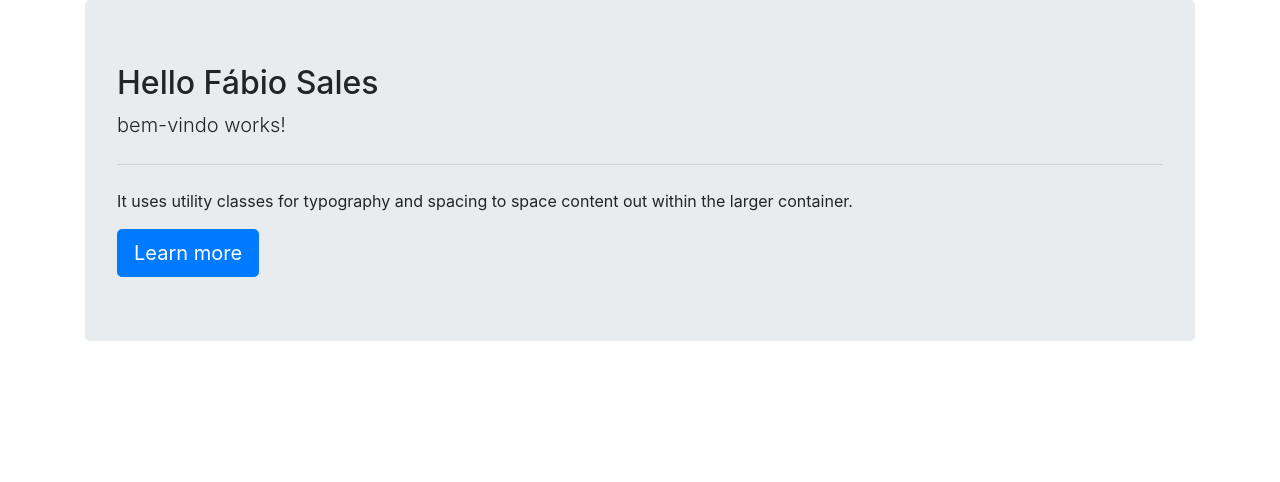
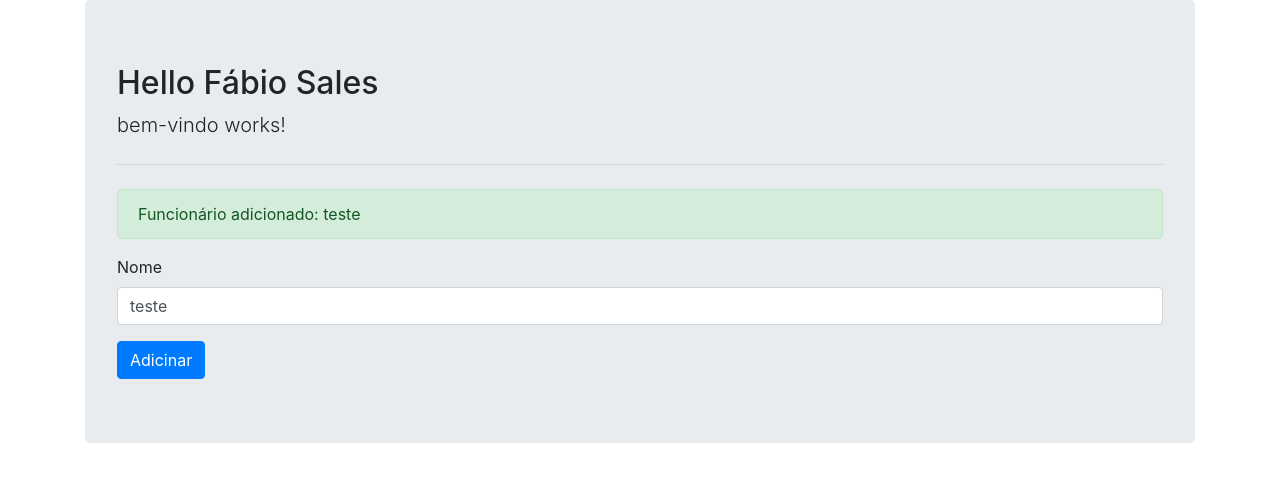
Before and after one commit to fsales/algamoney-api, an Angular app in the folder angular/projeto-teste/: page / in a window 1280 px wide. Shown: the top 482 px of the page. Built offline with nearby package versions, Linux system fonts and the light colour scheme.

Commit message:
usando event binding

```diff
--- a/angular/projeto-teste/src/app/app.component.html
+++ b/angular/projeto-teste/src/app/app.component.html
@@ -3,9 +3,23 @@
         <h1 class="display-4"><app-hello></app-hello></h1>
         <p class="lead"><app-bem-vindo></app-bem-vindo></p>
         <hr class="my-4">
-        <p>It uses utility classes for typography and spacing to space content out within the larger container.</p>
-        <a class="btn btn-primary btn-lg" href="#" role="button">Learn more</a>
+
+        <div class="alert alert-success" role="alert">
+            Funcionário adicionado: {{nome}}
+        </div>
+
+        <div class="form-group" >
+            <label>Nome</label>
+            <input type="text"
+                   class="form-control"
+                   (input)="alterarNome($event)"
+                   value="{{nome}}">
+        </div>
+        <button type="button"
+                class="btn btn-primary"
+                (click)="adicinar()">Adicinar</button>
       </div>
+
 </div>
 
 
--- a/angular/projeto-teste/src/app/app.component.ts
+++ b/angular/projeto-teste/src/app/app.component.ts
@@ -7,4 +7,14 @@ import { Component } from '@angular/core';
 })
 export class AppComponent {
   title = 'projeto-teste';
+
+  nome = 'teste';
+
+  adicinar(){
+    console.log(`Adicionando ${this.nome}`);
+  }
+
+  alterarNome(event: any){
+    this.nome = event.target.value;
+  }
 }
```
